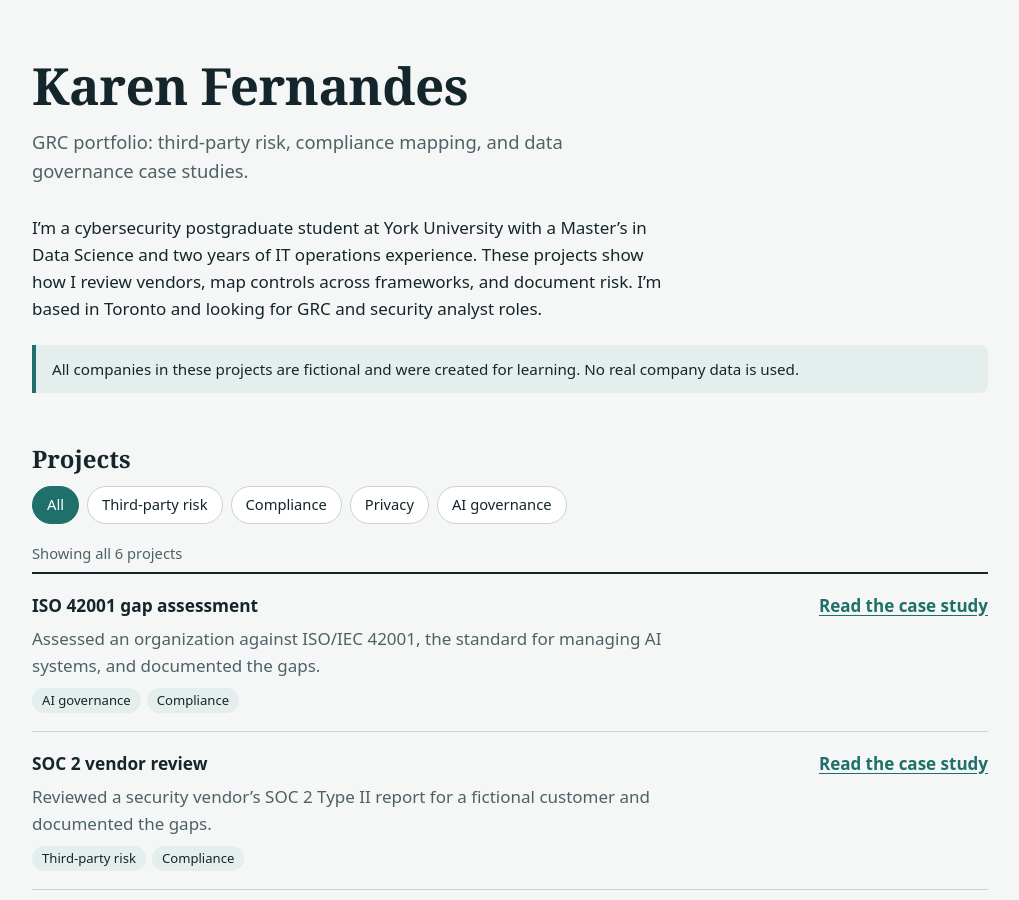
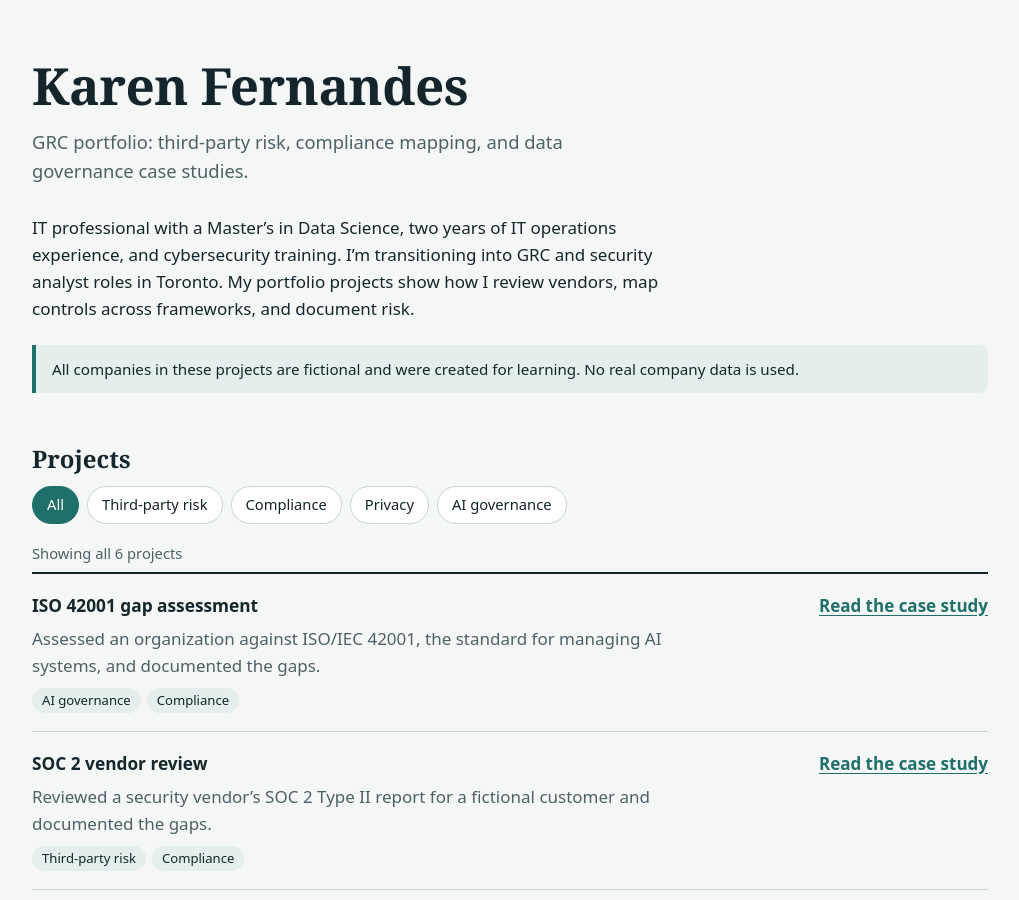
Before and after one commit to krens22/GRC-project-portfolio, a Jekyll site: the page index.html, which Jekyll copies as it is, in a window 1280 px wide and 900 px high. Shown: the whole window, without its empty margins (130-1149 px from the left). Built offline with Jekyll 4.4.1, drawn with Linux system fonts in a browser that asks for light colours.

Commit message:
Revise about section for clarity and focus

```diff
--- a/index.html
+++ b/index.html
@@ -64,7 +64,7 @@ a:focus-visible,button:focus-visible{outline:3px solid var(--teal); outline-offs
 <header>
   <h1>Karen Fernandes</h1>
   <p class="lede">GRC portfolio: third-party risk, compliance mapping, and data governance case studies.</p>
-  <p class="about">I’m a cybersecurity postgraduate student at York University with a Master’s in Data Science and two years of IT operations experience. These projects show how I review vendors, map controls across frameworks, and document risk. I’m based in Toronto and looking for GRC and security analyst roles.</p>
+  <p class="about">IT professional with a Master’s in Data Science, two years of IT operations experience, and cybersecurity training. I’m transitioning into GRC and security analyst roles in Toronto. My portfolio projects show how I review vendors, map controls across frameworks, and document risk.</p>
   <p class="note">All companies in these projects are fictional and were created for learning. No real company data is used.</p>
 </header>
 
```
